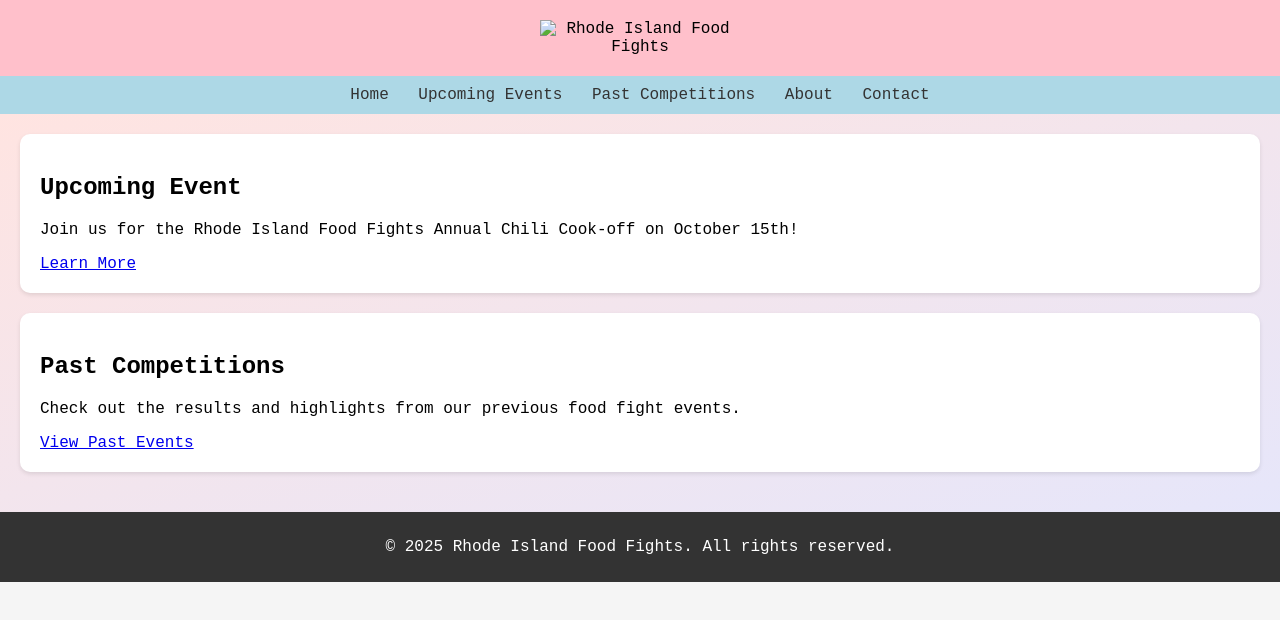
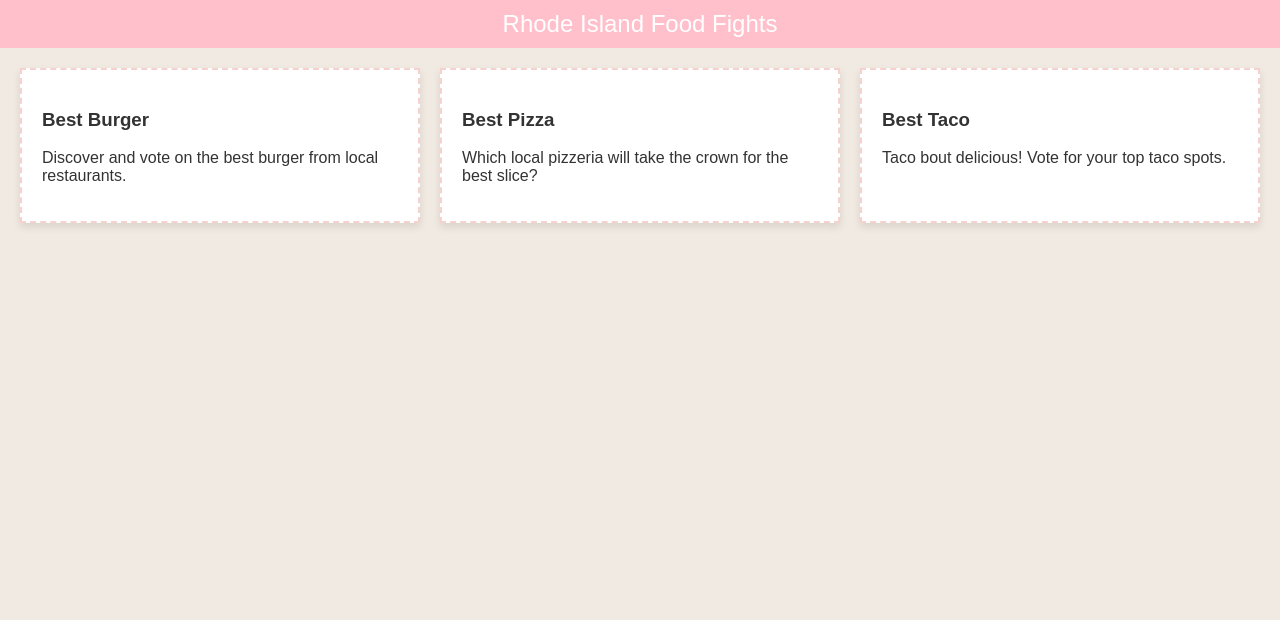
Before and after one commit to AlamoJones/alamojones.github.io, a plain HTML site: page index.html in a window 1280 px wide. Drawn offline with Linux system fonts and the light colour scheme.

Commit message:
Update index.html

```diff
--- a/index.html
+++ b/index.html
@@ -5,75 +5,52 @@
 <meta name="viewport" content="width=device-width, initial-scale=1.0">
 <title>Rhode Island Food Fights</title>
 <style>
-    /* Pastel and patchwork-inspired styles */
     body {
-      font-family: 'Courier New', monospace;
-      background-color: #f5f5f5;
+        font-family: 'Arial', sans-serif;
+        background-color: #f0eae2;
+        color: #333;
         margin: 0;
         padding: 0;
     }
     header {
-      background-color: #ffc0cb;
+        background-color: #ffc0cb; /* light pink */
+        padding: 10px 20px;
+        text-align: center;
+        font-size: 24px;
+        color: #fff;
+    }
+    .content {
+        display: grid;
+        grid-template-columns: repeat(auto-fill, minmax(300px, 1fr));
+        gap: 20px;
         padding: 20px;
-      text-align: center;
     }
-    .logo {
-      max-width: 200px;
+    .card {
+        background-color: #fff;
+        border: 2px dashed #f7d1cd; /* soft red */
+        padding: 20px;
+        box-shadow: 0 4px 8px rgba(0,0,0,0.1);
     }
-    nav {
-      background-color: #add8e6;
-      padding: 10px;
-      text-align: center;
-    }
-    nav a {
-      color: #333;
-      text-decoration: none;
-      margin: 0 10px;
-    }
-    main {
-      padding: 20px;
-      background-image: linear-gradient(to bottom right, #ffe4e1, #e6e6fa);
-    }
-    .event-card {
-      background-color: #fff;
-      border-radius: 10px;
-      box-shadow: 0 2px 4px rgba(0, 0, 0, 0.1);
-      padding: 20px;
-      margin-bottom: 20px;
-    }
-    footer {
-      background-color: #333;
-      color: #fff;
-      padding: 10px;
-      text-align: center;
+    .card:hover {
+        box-shadow: 0 8px 16px rgba(0,0,0,0.2);
     }
 </style>
 </head>
 <body>
-  <header>
-    <img src="/api/placeholder/400/100" alt="Rhode Island Food Fights" class="logo">
-  </header>
-  <nav>
-    <a href="#">Home</a>
-    <a href="#">Upcoming Events</a>
-    <a href="#">Past Competitions</a>
-    <a href="#">About</a>
-    <a href="#">Contact</a>
-  </nav>
-  <main>
-    <div class="event-card">
-      <h2>Upcoming Event</h2>
-      <p>Join us for the Rhode Island Food Fights Annual Chili Cook-off on October 15th!</p>
-      <a href="#">Learn More</a>
+<header>Rhode Island Food Fights</header>
+<div class="content">
+    <div class="card">
+        <h3>Best Burger</h3>
+        <p>Discover and vote on the best burger from local restaurants.</p>
     </div>
-    <div class="event-card">
-      <h2>Past Competitions</h2>
-      <p>Check out the results and highlights from our previous food fight events.</p>
-      <a href="#">View Past Events</a>
+    <div class="card">
+        <h3>Best Pizza</h3>
+        <p>Which local pizzeria will take the crown for the best slice?</p>
     </div>
-  </main>
-  <footer>
-    <p>&copy; 2025 Rhode Island Food Fights. All rights reserved.</p>
-  </footer>
+    <div class="card">
+        <h3>Best Taco</h3>
+        <p>Taco bout delicious! Vote for your top taco spots.</p>
+    </div>
+</div>
 </body>
 </html>
```
Lines whose indentation alone changed are shown as unchanged.
